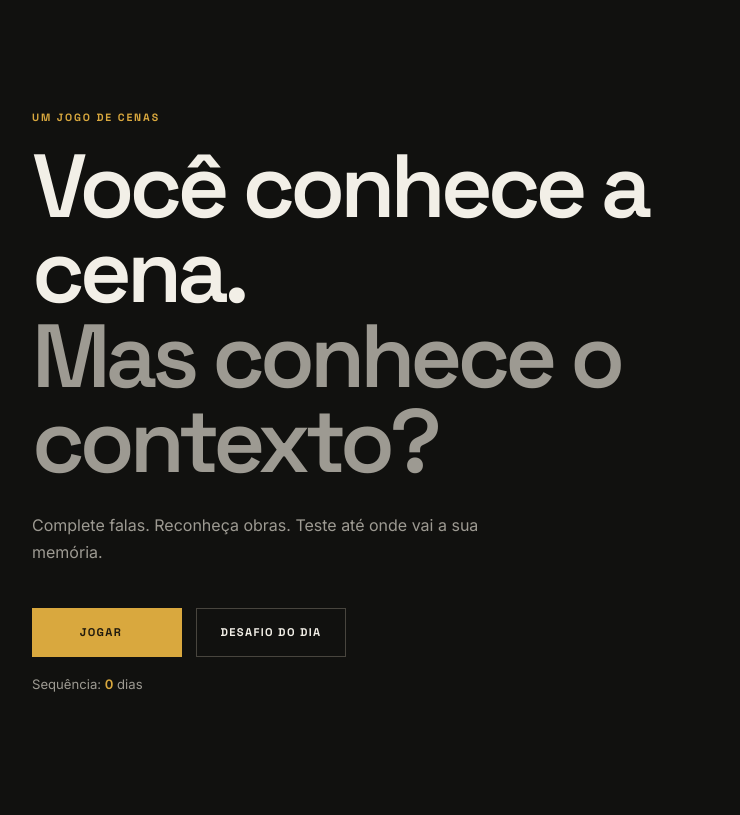
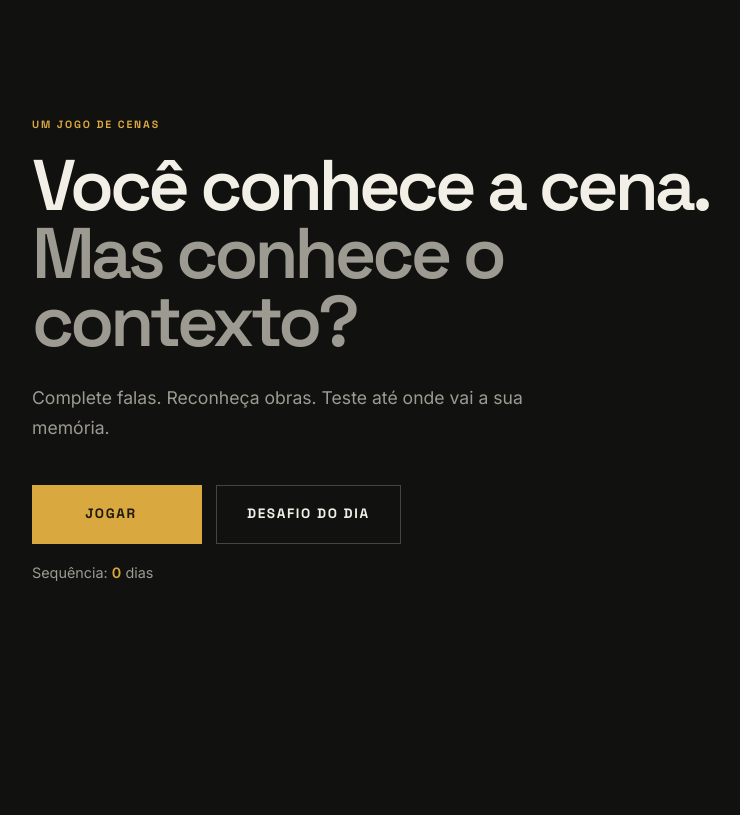
Before and after one commit to anavcamara/out-of-context-django, a Django app: page / in a window 1280 px wide. Shown: the part 76-891 px from the top of the page, without its empty margins (40-780 px from the left). After the commit the page ends 657 px from the top, so only its background shows below. Run offline with Django 5.2, Linux system fonts and the light colour scheme; the visitor is signed in with stand-in values (Sample User, id 1); data that the repository does not hold is empty.

Commit message:
Ajuste da hierarquia tipográfica da home

```diff
--- a/jogo/static/jogo/style.css
+++ b/jogo/static/jogo/style.css
@@ -175,7 +175,7 @@ input:focus-visible {
   margin-top: 18px;
 
   font-family: var(--font-display);
-  font-size: clamp(3.2rem, 7vw, 6.6rem);
+  font-size: clamp(2.6rem, 5.6vw, 4.6rem);
   font-weight: 600;
   line-height: 0.95;
   letter-spacing: -0.055em;
@@ -186,11 +186,11 @@ input:focus-visible {
 }
 
 .home-copy {
-  max-width: 500px;
+  max-width: 540px;
   margin-top: 28px;
 
   color: var(--text-muted);
-  font-size: 1rem;
+  font-size: 1.1rem;
   line-height: 1.7;
 }
 
@@ -245,8 +245,9 @@ input:focus-visible {
 
 .primary-button--large {
   margin-top: 42px;
-  padding: 15px 20px;
-  min-width: 150px;
+  padding: 18px 30px;
+  min-width: 170px;
+  font-size: 0.85rem;
 }
 
 .primary-button:disabled,
@@ -1734,8 +1735,8 @@ a.header-action {
 }
 
 .outline-button {
-  min-width: 150px;
-  padding: 15px 20px;
+  min-width: 170px;
+  padding: 18px 30px;
 
   border: 1px solid var(--border-strong);
   background: transparent;
@@ -1744,7 +1745,7 @@ a.header-action {
   cursor: pointer;
 
   font-family: var(--font-display);
-  font-size: 0.7rem;
+  font-size: 0.85rem;
   font-weight: 700;
   letter-spacing: 0.12em;
 
@@ -1767,7 +1768,7 @@ a.header-action {
 .daily-info {
   margin-top: 18px;
   color: var(--text-muted);
-  font-size: 0.82rem;
+  font-size: 0.9rem;
 }
 
 .daily-info strong {
```
